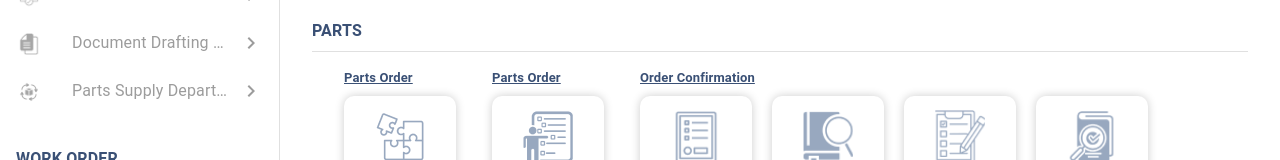
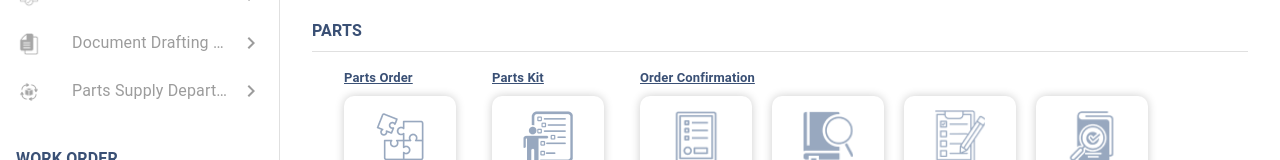
Before and after one commit to thuannguyen28/mro-japan-menu, a Next.js app: page / in a window 1280 px wide. Shown: the part 237-397 px from the top of the page. Built offline with nearby package versions, Linux system fonts and the light colour scheme.

Commit message:
update link part-kit

```diff
--- a/components/sidebar.tsx
+++ b/components/sidebar.tsx
@@ -95,12 +95,14 @@ export default function NestedList(props) {
 		    </ListItemButton>
 		    <Collapse in={open[1]} timeout="auto" unmountOnExit>
 		      <List component="div" disablePadding>
+			      <Link  href="/part_kit" sx={cssLink}>
 			        <ListItemButton sx={{ pl: 4 }}>
 			          <ListItemIcon>
 			            <StarBorder sx={color} />
 			          </ListItemIcon>
 			          <ListItemText primaryTypographyProps={{ style: cssMenuLink }} primary="Parts Kit" />
 			        </ListItemButton>
+			      </Link>
 		      </List>
 		    </Collapse>
 
--- a/pages/home/parts.tsx
+++ b/pages/home/parts.tsx
@@ -141,10 +141,11 @@ export default function Parts() {
 					    <Item>
 					    	<ItemTitle>
 					    		<Typography color="#3A5075" sx={{ textDecoration: 'underline', fontSize: 13 }}>
-							      <strong>Parts Order</strong>
+							      <strong>Parts Kit</strong>
 							    </Typography>
 					    	</ItemTitle>
 						    <ItemRow>
+							    <Link href="/part_kit" sx={cssLink}>
 							    	<ItemFrame>
 							    		<ItemAvatar>
 							    			<CardMedia
@@ -157,6 +158,7 @@ export default function Parts() {
 												</Typography>
 							    		</ItemText>
 							    	</ItemFrame>
+							    </Link>
 					    	</ItemRow>
 					    </Item>
 
```
Lines whose indentation alone changed are shown as unchanged.
